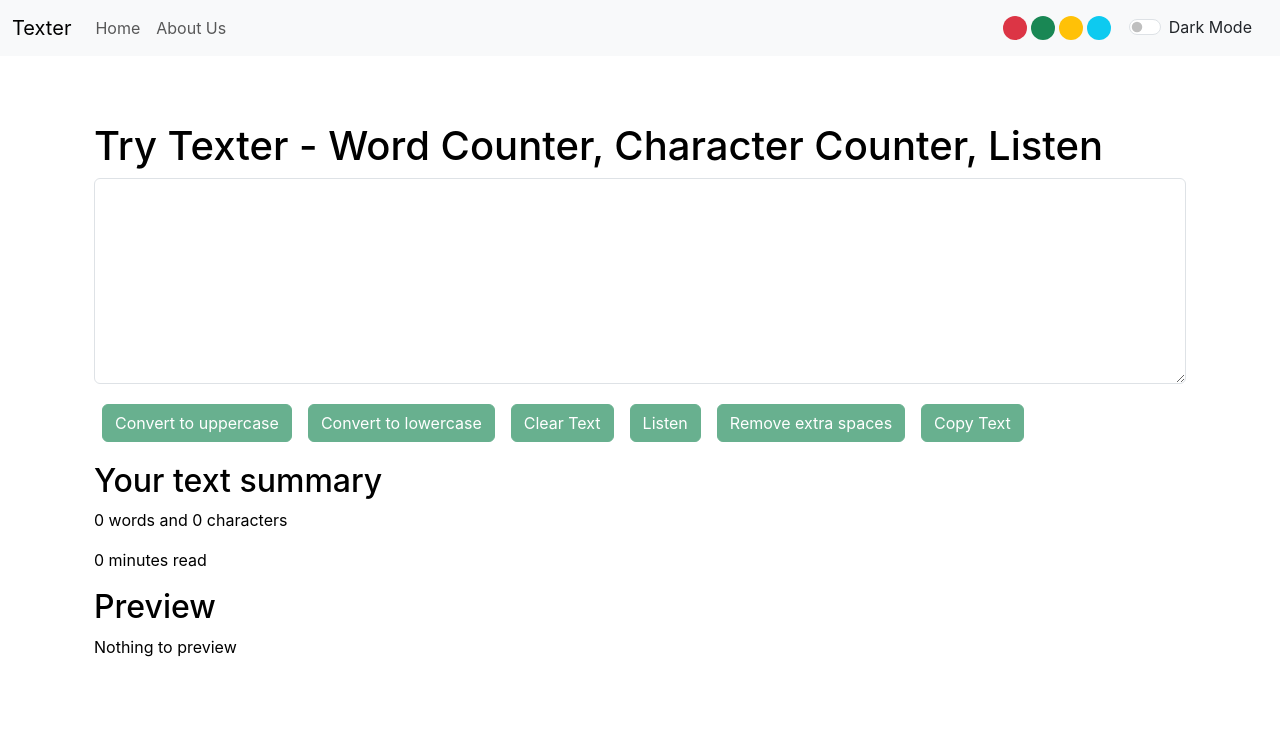
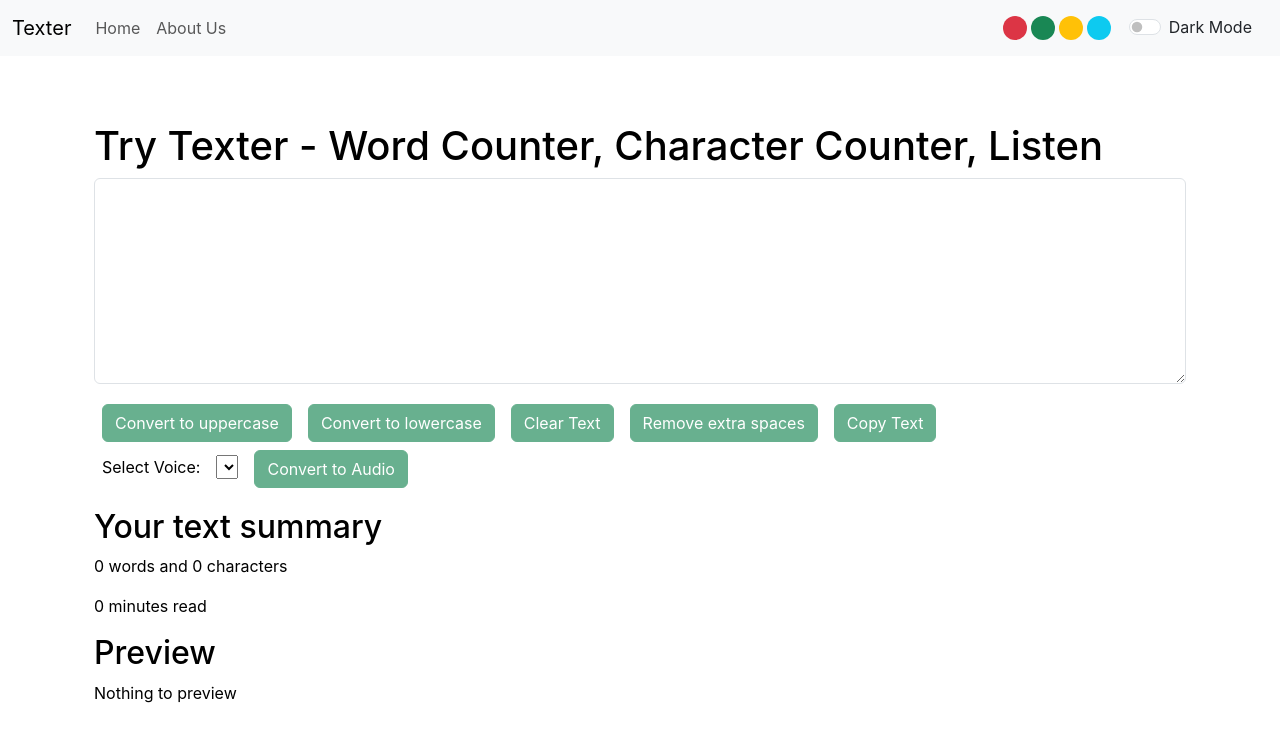
Before and after one commit to ayushigupta4/Learning-react, a React (Create React App) app: page / in a window 1280 px wide. Shown: the top 742 px of the page. Built offline with nearby package versions, Linux system fonts and the light colour scheme.

Commit message:
Add feature to convert text to downloadable audio

```diff
--- a/src/components/TextForm.js
+++ b/src/components/TextForm.js
@@ -1,10 +1,65 @@
-import React, {useState} from 'react';
+import React, {useState, useEffect} from 'react';
 import './Navbar.css';
 
 
 
 export default function TextForm(props) {
 
+    const [voices, setVoices] = useState([]);
+  const [selectedVoice, setSelectedVoice] = useState('');
+  const [audioUrl, setAudioUrl] = useState('');
+
+  useEffect(() => {
+    fetchVoices();
+    // eslint-disable-next-line react-hooks/exhaustive-deps
+  }, []);
+
+  const fetchVoices = () => {
+    let voices = window.speechSynthesis.getVoices();
+    setVoices(voices);
+  };
+
+  const handleChange = (event) => {
+    setSelectedVoice(event.target.value);
+  };
+
+  const convertTextToSpeech = () => {
+    if (text.trim().length === 0) {
+      props.showAlert('Please enter some text.');
+      return;
+    }
+
+    let utterance = new SpeechSynthesisUtterance();
+    let voice = voices.find((v) => v.name === selectedVoice);
+    utterance.voice = voice;
+    utterance.text = text;
+
+    let chunkSize = 200; // Number of characters per chunk
+    let chunks = [];
+    for (let i = 0; i < text.length; i += chunkSize) {
+      chunks.push(text.substring(i, i + chunkSize));
+    }
+
+    let audioChunks = [];
+
+    chunks.forEach((chunk) => {
+      let chunkUtterance = new SpeechSynthesisUtterance(chunk);
+      chunkUtterance.voice = voice;
+      speechSynthesis.speak(chunkUtterance);
+
+      chunkUtterance.onend = () => {
+        audioChunks.push(new SpeechSynthesisUtterance(chunk));
+        if (audioChunks.length === chunks.length) {
+          let audioBlob = new Blob(
+            audioChunks.map((chunk) => new Blob([chunk])),
+            { type: 'audio/mpeg' }
+          );
+          let url = URL.createObjectURL(audioBlob);
+          setAudioUrl(url);
+        }
+      };
+    });
+  };
 
     const handleUpClick = () => {
         let newText = text.toUpperCase();
@@ -24,21 +79,21 @@ export default function TextForm(props) {
         props.showAlert("Text cleared", "warning");
     }
 
-    const textToSpeech = () => {
-        //Split text into chunks
-        const chunkSize = 200;
-        const chunks = text.match(new RegExp(`.{1,${chunkSize}}`, 'g')) || [];
+    // const textToSpeech = () => {
+    //     //Split text into chunks
+    //     const chunkSize = 200;
+    //     const chunks = text.match(new RegExp(`.{1,${chunkSize}}`, 'g')) || [];
 
-        //speak each chunk
-        chunks.forEach(chunk => {
-            let speech = new SpeechSynthesisUtterance();
-            speech.text = chunk;
-            window.speechSynthesis.speak(speech);
-        });
+    //     //speak each chunk
+    //     chunks.forEach(chunk => {
+    //         let speech = new SpeechSynthesisUtterance();
+    //         speech.text = chunk;
+    //         window.speechSynthesis.speak(speech);
+    //     });
 
-        props.showAlert("Listening to text", "primary");
+    //     props.showAlert("Listening to text", "primary");
 
-    }
+    // }
 
     const removeExtraSpaces = () => {
         let newText = text.split(/[ ]+/);
@@ -78,10 +133,29 @@ export default function TextForm(props) {
                 <button disabled={text.length===0} className={`btn btn-${props.colorMode} mx-2 my-1`} onClick={handleUpClick}>Convert to uppercase</button>
                 <button disabled={text.length===0} className={`btn btn-${props.colorMode} mx-2 my-1`} onClick={handleLoClick}>Convert to lowercase</button>
                 <button disabled={text.length===0} className={`btn btn-${props.colorMode} mx-2 my-1`} onClick={clearText}>Clear Text</button>
-                <button disabled={text.length===0} className={`btn btn-${props.colorMode} mx-2 my-1`} onClick={textToSpeech}>Listen</button>
+                {/* <button disabled={text.length===0} className={`btn btn-${props.colorMode} mx-2 my-1`} onClick={textToSpeech}>Listen</button> */}
                 <button disabled={text.length===0} className={`btn btn-${props.colorMode} mx-2 my-1`} onClick={removeExtraSpaces}>Remove extra spaces</button>
                 <button disabled={text.length===0} className={`btn btn-${props.colorMode} mx-2 my-1`} onClick={handleCopy}>Copy Text</button>
+
+                <br/>
+                <label className='mx-2 my-1' htmlFor="voices">Select Voice:</label>
+                <select className='mx-2 my-1' id="voices" onChange={handleChange}>
+                    {voices.map((voice, index) => (
+                        <option key={index} value={voice.name}>
+                        {voice.name} ({voice.lang})
+                        </option>
+                    ))}
+                </select>
+
+                <button disabled={text.length===0} className={`btn btn-${props.colorMode} mx-2 my-1`} onClick={convertTextToSpeech}>Convert to Audio</button>
+
+                {audioUrl && (
+                    <a href={audioUrl} download="speech.mp3">
+                        Download Audio
+                    </a>
+                )}
             </div>
+
             <div className="container my-3" style={{color: props.mode==='dark'?'white':'black'}}>
                 <h2>Your text summary</h2>
                 <p>{countWords(text)} words and {text.length} characters</p>
```
